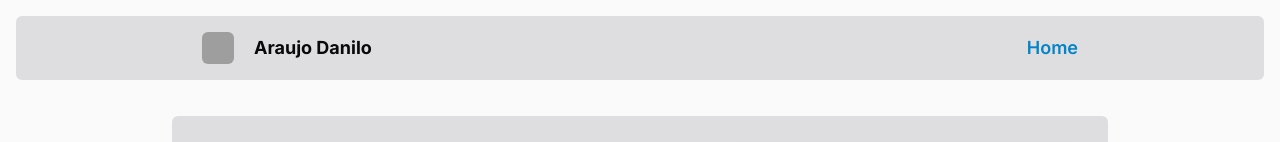
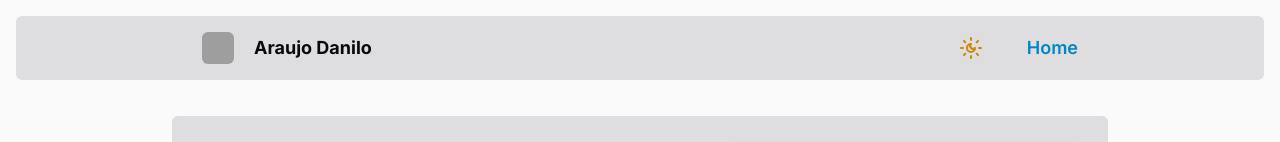
Before and after one commit to araujodanilo/araujodanilo-react, a React (Vite) app: page / in a window 1280 px wide. Shown: the top 142 px of the page. Built offline with nearby package versions, Linux system fonts and the light colour scheme; grey boxes are pictures that could not be loaded.

Commit message:
fix: icon now show with theme is system

```diff
--- a/src/components/ui/switchs/change-theme/index.tsx
+++ b/src/components/ui/switchs/change-theme/index.tsx
@@ -1,4 +1,4 @@
-import { Moon, Sun } from "lucide-react";
+import { Moon, Sun, SunMoon } from "lucide-react";
 
 import { useTheme } from "../../../../contexts/theme-provider";
 
@@ -8,9 +8,9 @@ export function ChangeThemeSwitch() {
   return (
     <>
       <span className="md:mr-5 my-auto hover:bg-zinc-50 dark:bg-zinc-800 hover:dark:bg-zinc-900 p-1 rounded-full transition-colors duration-200">
-        {/* {theme === "system" && (
+        {theme === "system" && (
           <SunMoon className="size-6 stroke-yellow-600 dark:stroke-violet-500" onClick={changeTheme} />
-        )} */}
+        )}
         {theme === "dark" && <Moon className="size-6" onClick={changeTheme} />}
         {theme === "light" && <Sun className="size-6" onClick={changeTheme} />}
       </span>
```
